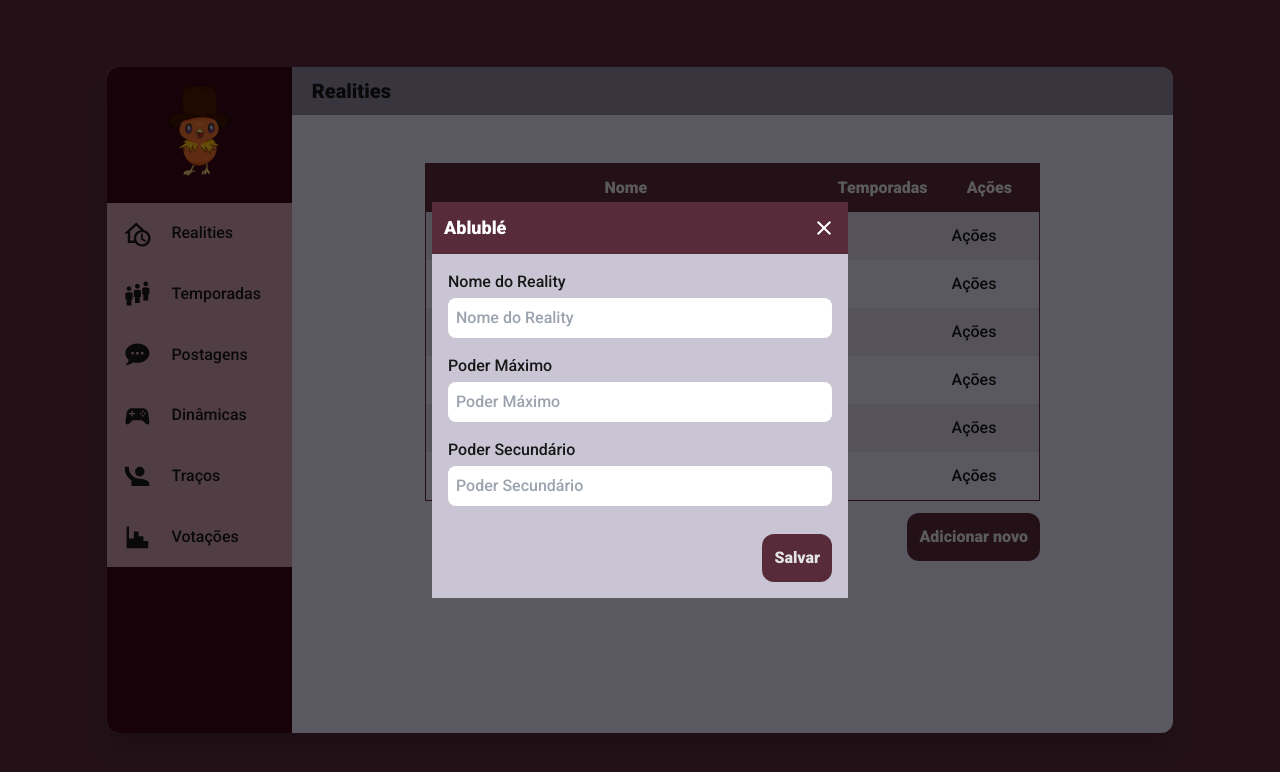
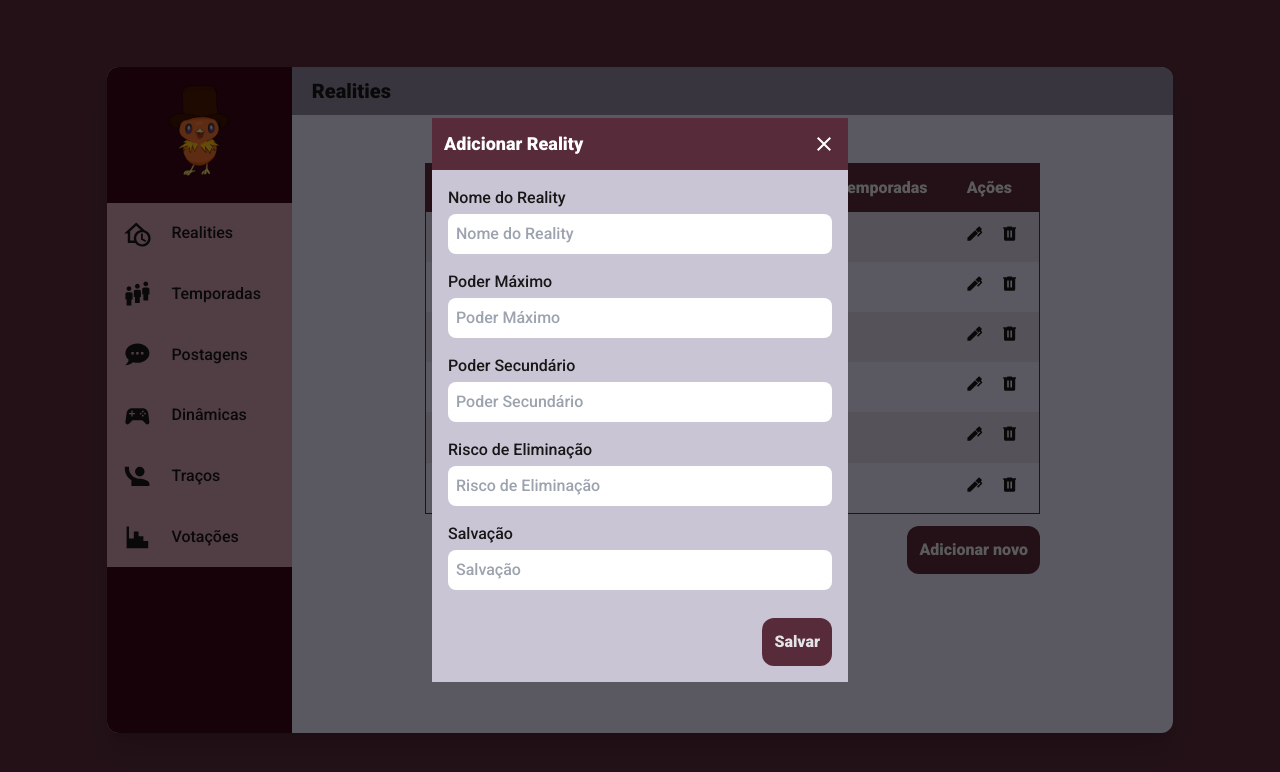
Before and after one commit to flaviog-rocha/bbbagunca, a Next.js app: page /admin/realities in a window 1280 px wide. Both pictures are taken after a click on the button "Adicionar novo". Shown: the top 772 px of the page. Built offline with nearby package versions, Linux system fonts and the light colour scheme.

Commit message:
creating modal to crud operations

```diff
--- a/src/app/admin/realities/page.tsx
+++ b/src/app/admin/realities/page.tsx
@@ -2,9 +2,13 @@
 
 import Table from "@/app/components/Table"
 import { Roboto } from "next/font/google"
-import { useState } from "react"
+import { JSX, useState } from "react"
 import Modal from "@/app/components/Modal"
 import CrudReality from "@/app/components/CrudReality"
+import { mdiPen, mdiTrashCan } from "@mdi/js"
+import Icon from "@mdi/react"
+import ConfirmModal from "@/app/components/ConfirmModal"
+import { getInfoKey } from "@/utils/objectFunctions"
 
 const robotoBlack = Roboto({
   weight: "900",
@@ -12,11 +16,51 @@ const robotoBlack = Roboto({
 })
 
 export default function Realities(){
-    const [openedModal, setOpenedModal] = useState(false);
+    const [openedModal, setOpenedModal] = useState<boolean>(false);
+    const [openedDeleteModal, setOpenedDeleteModal] = useState<boolean>(false);
+    const [modalTitle, setModalTitle] = useState<string>("");
+    const [modalCrudContent, setModalCrudContent] = useState<realitiesTableData[] | ArrayConstructor>([]);
     interface realitiesTableData {
         key: string,
-        name: string,
+        name: string | JSX.Element,
         size?: number,
+        textAlign?: string,
+    }
+
+    // interface actionButtonProperties {
+    //     icon: string,
+    // }
+
+    const actionButton = (icon: string, action: (() => void)) => {
+        return (
+            <button
+                className="px-2"
+                onClick={() => action()}
+                >
+                    <Icon path={icon} size={0.8}/>
+            </button>
+        )
+    }
+
+    const tableActions = (index: number) => {
+        return (
+            <>
+                {
+                    actionButton(mdiPen, () => {
+                        setModalTitle("Editar Reality")
+                        setOpenedModal(true)
+                        setModalCrudContent(data[index])
+                    })
+                }
+                {
+                    actionButton(mdiTrashCan, () => {
+                        setModalTitle("Apagar Reality")
+                        setOpenedDeleteModal(true)
+                        setModalCrudContent(data[index])
+                    })
+                }
+            </>
+        )
     }
 
     const header: realitiesTableData[] = [
@@ -41,32 +85,43 @@ export default function Realities(){
         [
             {key: "name", name: "BBBagunça"},
             {key: "seasons", name: "4"},
-            {key: "actions", name: "Ações"}
+            {key: "max-power", name: "Líder"},
+            {key: "sec-power", name: "Anjo"},
+            {key: "danger-zone", name: "Paredão"},
+            {key: "safe-zone", name: "Imunidade"},
+            {key: "actions", name: tableActions(0), textAlign: "right"}
         ],
         [
             {key: "name", name: "A Fazenda da Bagunça"},
             {key: "seasons", name: "3"},
-            {key: "actions", name: "Ações"}
+            {key: "max-power", name: "Fazendeiro"},
+            {key: "sec-power", name: "Poder do Cristal"},
+            {key: "safe-zone", name: "Imunidade"},
+            {key: "danger-zone", name: "Roça"},
+            {key: "actions", name: tableActions(1), textAlign: "right"}
         ],
         [
             {key: "name", name: "Masterchef da Bagunça"},
             {key: "seasons", name: "1"},
-            {key: "actions", name: "Ações"}
+            {key: "safe-zone", name: "Mezanino"},
+            {key: "danger-zone", name: "Prova de Eliminação"},
+            {key: "actions", name: tableActions(2), textAlign: "right"}
         ],
         [
             {key: "name", name: "Corrida da Bagunça"},
             {key: "seasons", name: "2"},
-            {key: "actions", name: "Ações"}
+            {key: "danger-zone", name: "Flop"},
+            {key: "actions", name: tableActions(3), textAlign: "right"}
         ],
         [
             {key: "name", name: "Drag Race Bagunça"},
             {key: "seasons", name: "0"},
-            {key: "actions", name: "Ações"}
+            {key: "actions", name: tableActions(4), textAlign: "right"}
         ],
         [
             {key: "name", name: "The Voice Bagunça"},
             {key: "seasons", name: "0"},
-            {key: "actions", name: "Ações"}
+            {key: "actions", name: tableActions(5), textAlign: "right"}
         ]
     ]
     return(
@@ -74,10 +129,39 @@ export default function Realities(){
             {
                 openedModal ? (
                     <Modal
-                        title="Ablublé"
+                        title={modalTitle}
                         setModal={setOpenedModal}
                     >
-                        <CrudReality/>
+                        <CrudReality infos={modalCrudContent}/>
+                    </Modal>
+                ) : <></>
+            }
+                        {
+                openedDeleteModal ? (
+                    <Modal
+                        title={modalTitle}
+                        setModal={setOpenedDeleteModal}
+                    >
+                        <ConfirmModal
+                            message={`Deseja apagar o reality ${getInfoKey(modalCrudContent, "name")} permanentemente?`}
+                            buttons={
+                                [
+                                    <button
+                                        key="cancelExcludeReality"
+                                        className="bg-purpleThemeLighter p-2 rounded-xl hover:bg-purpleThemeSecondary hover:text-zinc-50 mr-6"
+                                    >
+                                        Cancelar
+                                    </button>,
+
+                                    <button
+                                        key="confirmExcludeReality"
+                                        className="bg-red-400 p-2 rounded-xl hover:bg-red-600 hover:text-zinc-50"
+                                    >
+                                        Apagar
+                                    </button>
+                                ]
+                            }
+                        />
                     </Modal>
                 ) : <></>
             }
@@ -90,6 +174,8 @@ export default function Realities(){
                             className={`bg-mainThemePrimary p-3 text-zinc-200 mt-3 ${robotoBlack.className} hover:bg-mainThemeSecondary transition duration-200 rounded-xl`}
                             onClick={() => {
                                     setOpenedModal(true)
+                                    setModalCrudContent(Array(0))
+                                    setModalTitle("Adicionar Reality")
                                 }
                             }
                         >
--- /dev/null
+++ b/src/app/components/ConfirmModal.tsx
@@ -0,0 +1,23 @@
+import { JSX } from "react"
+
+interface ConfirmModalInterface {
+    message: string
+    buttons?: JSX.Element[]
+}
+
+export default function ConfirmModal({message, buttons}: ConfirmModalInterface){
+    return (
+        <div className="p-4">
+            <div>
+                {message}
+            </div>
+            <div className="mt-3 text-center">
+                {
+                    buttons?.map((button) => {
+                        return button;
+                    })
+                }
+            </div>
+        </div>
+    )
+}
--- a/src/app/components/CrudReality.tsx
+++ b/src/app/components/CrudReality.tsx
@@ -1,18 +1,32 @@
+import { JSX } from "react";
 import Input from "./Input";
 import { Roboto } from "next/font/google";
+import { getInfoKey } from "@/utils/objectFunctions";
 
 const robotoBlack = Roboto({
   weight: "900",
   subsets: ["latin"],
 })
+interface dataInterface {
+    key: string,
+    name: string | JSX.Element,
+    size?: number,
+    textAlign?: string,
+}
 
-export default function CrudReality(){
+interface infosInterface {
+    infos: dataInterface[] | ArrayConstructor
+}
+
+export default function CrudReality({infos}: infosInterface){
     return (
         <div className="justify-center flex">
             <div className="">
-                <Input inputName="Nome do Reality" id="name" className="m-4"/>
-                <Input inputName="Poder Máximo" id="max-power" className="m-4"/>
-                <Input inputName="Poder Secundário" id="sec-power" className="m-4"/>
+                <Input inputName="Nome do Reality" id="name" className="m-4" value={infos ? getInfoKey(infos, "name") : ""}/>
+                <Input inputName="Poder Máximo" id="max-power" className="m-4" value={infos ? getInfoKey(infos, "max-power") : ""}/>
+                <Input inputName="Poder Secundário" id="sec-power" className="m-4" value={infos ? getInfoKey(infos, "sec-power") : ""}/>
+                <Input inputName="Risco de Eliminação" id="danger-zone" className="m-4" value={infos ? getInfoKey(infos, "danger-zone") : ""}/>
+                <Input inputName="Salvação" id="safe-zone" className="m-4" value={infos ? getInfoKey(infos, "safe-zone") : ""}/>
                 <div className="w-full flex justify-end">
                     <button
                         className={`bg-mainThemePrimary p-3 text-zinc-200 mt-3 ${robotoBlack.className} hover:bg-mainThemeSecondary
--- a/src/app/components/Input.tsx
+++ b/src/app/components/Input.tsx
@@ -2,16 +2,18 @@ interface InputProps {
     id: string,
     inputName: string,
     className?: string,
+    value?: string,
 }
 
-export default function Input({inputName, id, className}: InputProps){
+export default function Input({inputName, id, className, value}: InputProps){
     return (
         <div className={className}>
             <label htmlFor={id} className="block pb-1">{inputName}</label>
             <input
                 id={id}
-                className="p-2 w-96 rounded-lg"
+                className="p-2 w-96 rounded-lg text-zinc-900"
                 placeholder={inputName}
+                defaultValue={value}
             />
         </div>
     )
--- a/src/app/components/Modal.tsx
+++ b/src/app/components/Modal.tsx
@@ -11,7 +11,6 @@ interface ModalProps {
 export default function Modal({children, title, width, height, setModal}: React.PropsWithChildren<ModalProps>){
     return(
         <div>
-                <>
             <div className="w-screen h-screen bg-black absolute top-0 right-0 opacity-60" ></div>
             <div className="w-screen h-screen flex absolute top-0 right-0 justify-center items-center"
                 id="modal-background"
@@ -41,7 +40,6 @@ export default function Modal({children, title, width, height, setModal}: React.
                     </div>
                 </div>
             </div>
-                </>
         </div>
     )
 }
--- a/src/app/components/Table.tsx
+++ b/src/app/components/Table.tsx
@@ -1,3 +1,5 @@
+import { JSX } from "react";
+
 interface tableInterface {
     header: rowContent[],
     data?: rowContent[][],
@@ -5,8 +7,9 @@ interface tableInterface {
 
 interface rowContent {
     key: string,
-    name: string,
+    name: string | JSX.Element,
     size?: number,
+    textAlign?: string,
 }
 
 export default function Table({header, data}: tableInterface){
@@ -24,7 +27,7 @@ export default function Table({header, data}: tableInterface){
                         }
                     }
                 >
-                    {headerData.name}
+                    {typeof headerData.name === 'string' ? headerData.name : ''}
                 </th>
             )
         }
@@ -74,7 +77,7 @@ export default function Table({header, data}: tableInterface){
                     row.push(
                         <td
                             key={`row-${index}-${data.key}`}
-                            className={`p-3 h-6`}
+                            className={`p-3 h-6 ${data.textAlign? 'text-' + data.textAlign : ''}`}
                         >
                             {data.name}
                         </td>
--- /dev/null
+++ b/src/utils/objectFunctions.tsx
@@ -0,0 +1,22 @@
+import { JSX } from "react";
+
+interface dataInterface {
+    key: string,
+    name: string | JSX.Element,
+    size?: number,
+    textAlign?: string,
+}
+
+export const getInfoKey = (infos: dataInterface[] | ArrayConstructor, key: string) => {
+    if (typeof infos === 'object')
+    {
+        for (const info of infos){
+            console.log(info)
+            if (info.key === key && typeof info.name === 'string'){
+                return info.name;
+            }
+        }
+    }
+
+    return "";
+}
```
Lines whose indentation alone changed are shown as unchanged.
